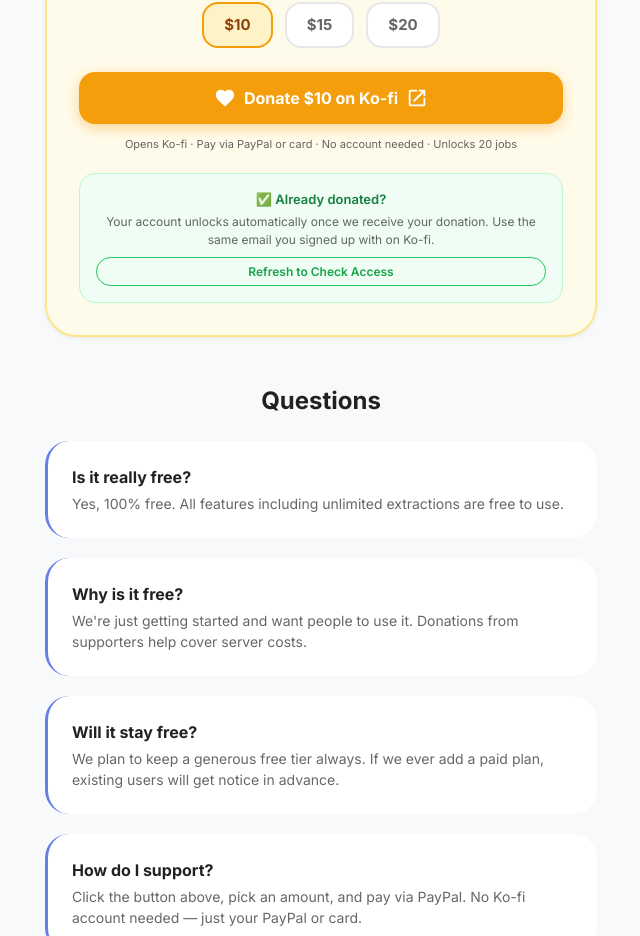
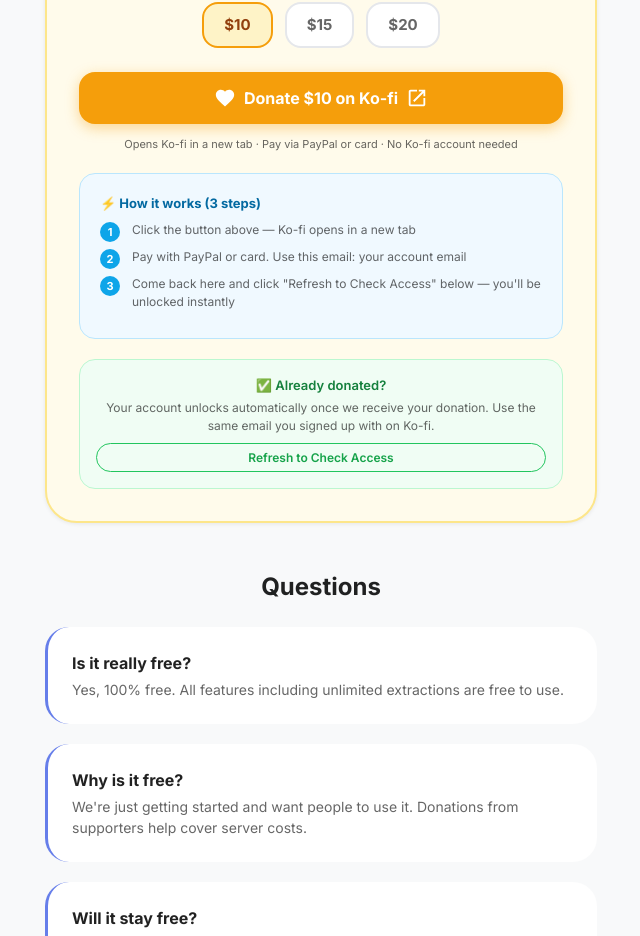
Before and after one commit to Nikhil4388/docuextract, a React (Vite) app in the folder frontend/: page /pricing in a window 1280 px wide. Shown: the part 1139-2075 px from the top of the page, without its empty margins (319-959 px from the left). Built offline with nearby package versions, Linux system fonts and the light colour scheme; no server answers.

Commit message:
fix: remove Ko-fi iframe, open in new tab with clear 3-step instructions

```diff
--- a/frontend/src/pages/PricingPage.tsx
+++ b/frontend/src/pages/PricingPage.tsx
@@ -5,6 +5,7 @@
 } from '@mui/material';
 import { CheckCircle, Star, ArrowBack, Favorite, Coffee, OpenInNew } from '@mui/icons-material';
 import { useNavigate } from 'react-router-dom';
+import { useAuthStore } from '../store/authStore';
 
 const KOFI_USERNAME = 'multipdfstoexcel';
 
@@ -22,6 +23,7 @@
 
 export default function PricingPage() {
   const navigate = useNavigate();
+  const { user } = useAuthStore();
   const [selected, setSelected] = useState(10);
 
   const handleDonate = () => {
@@ -132,8 +134,25 @@
             Donate ${selected} on Ko-fi
           </Button>
           <Typography fontSize={11} color="text.secondary" mt={1.5}>
-            Opens Ko-fi · Pay via PayPal or card · No account needed · Unlocks 20 jobs
+            Opens Ko-fi in a new tab · Pay via PayPal or card · No Ko-fi account needed
           </Typography>
+
+          {/* Step-by-step instructions */}
+          <Box sx={{ mt: 2.5, p: 2.5, bgcolor: '#f0f9ff', borderRadius: 2, border: '1px solid #bae6fd', textAlign: 'left' }}>
+            <Typography fontSize={13} fontWeight={700} color="#0369a1" mb={1}>⚡ How it works (3 steps)</Typography>
+            {[
+              `Click the button above — Ko-fi opens in a new tab`,
+              `Pay with PayPal or card. Use this email: ${user?.email ?? 'your account email'}`,
+              `Come back here and click "Refresh to Check Access" below — you'll be unlocked instantly`,
+            ].map((step, i) => (
+              <Box key={i} sx={{ display: 'flex', gap: 1.5, mb: 0.8 }}>
+                <Box sx={{ width: 20, height: 20, borderRadius: '50%', bgcolor: '#0ea5e9', color: 'white', fontSize: 11, fontWeight: 700, display: 'flex', alignItems: 'center', justifyContent: 'center', flexShrink: 0, mt: 0.1 }}>
+                  {i + 1}
+                </Box>
+                <Typography fontSize={12} color="text.secondary">{step}</Typography>
+              </Box>
+            ))}
+          </Box>
 
           {/* Post-donation refresh */}
           <Box sx={{ mt: 2.5, p: 2, bgcolor: '#f0fdf4', borderRadius: 2, border: '1px solid #bbf7d0' }}>
```
